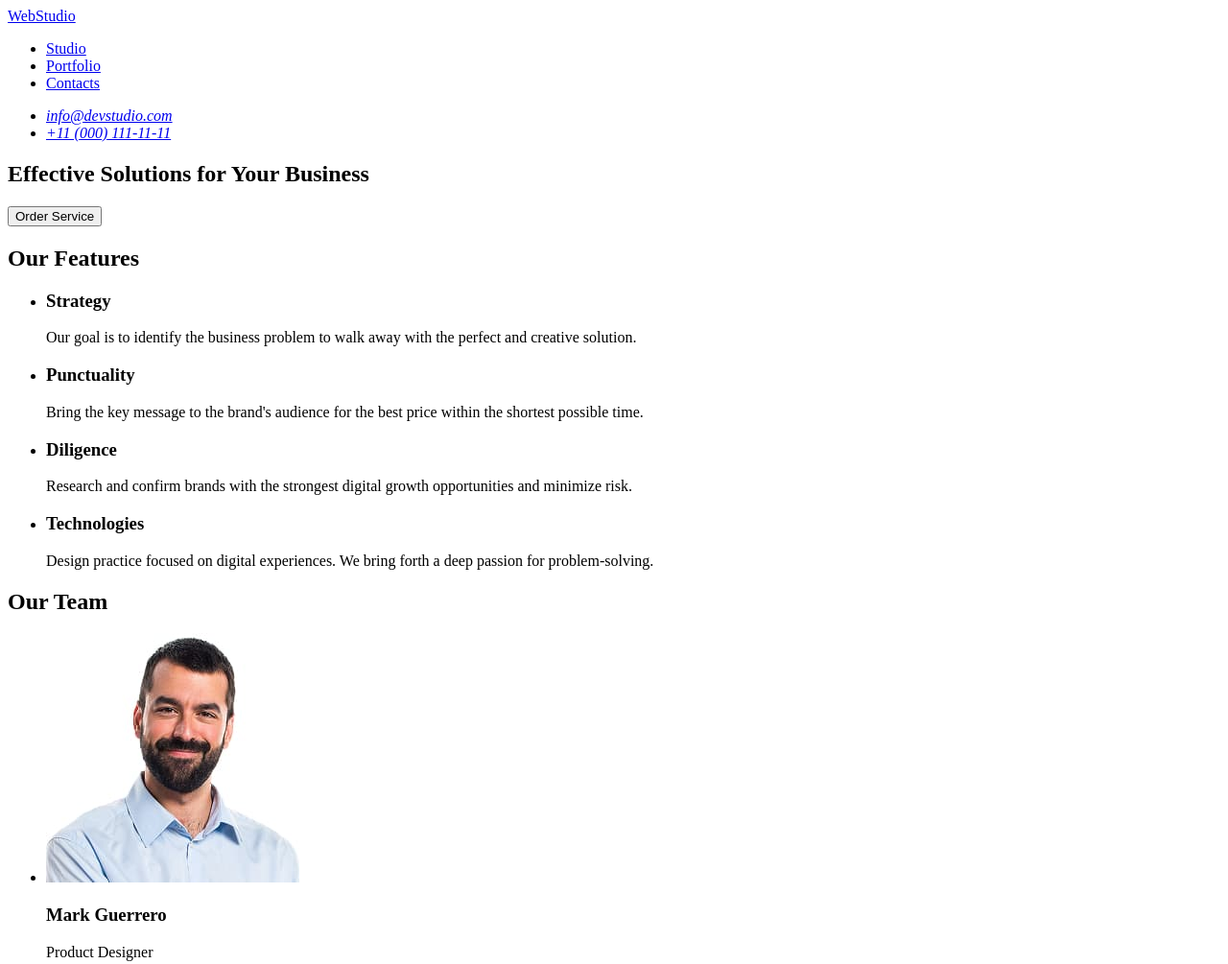
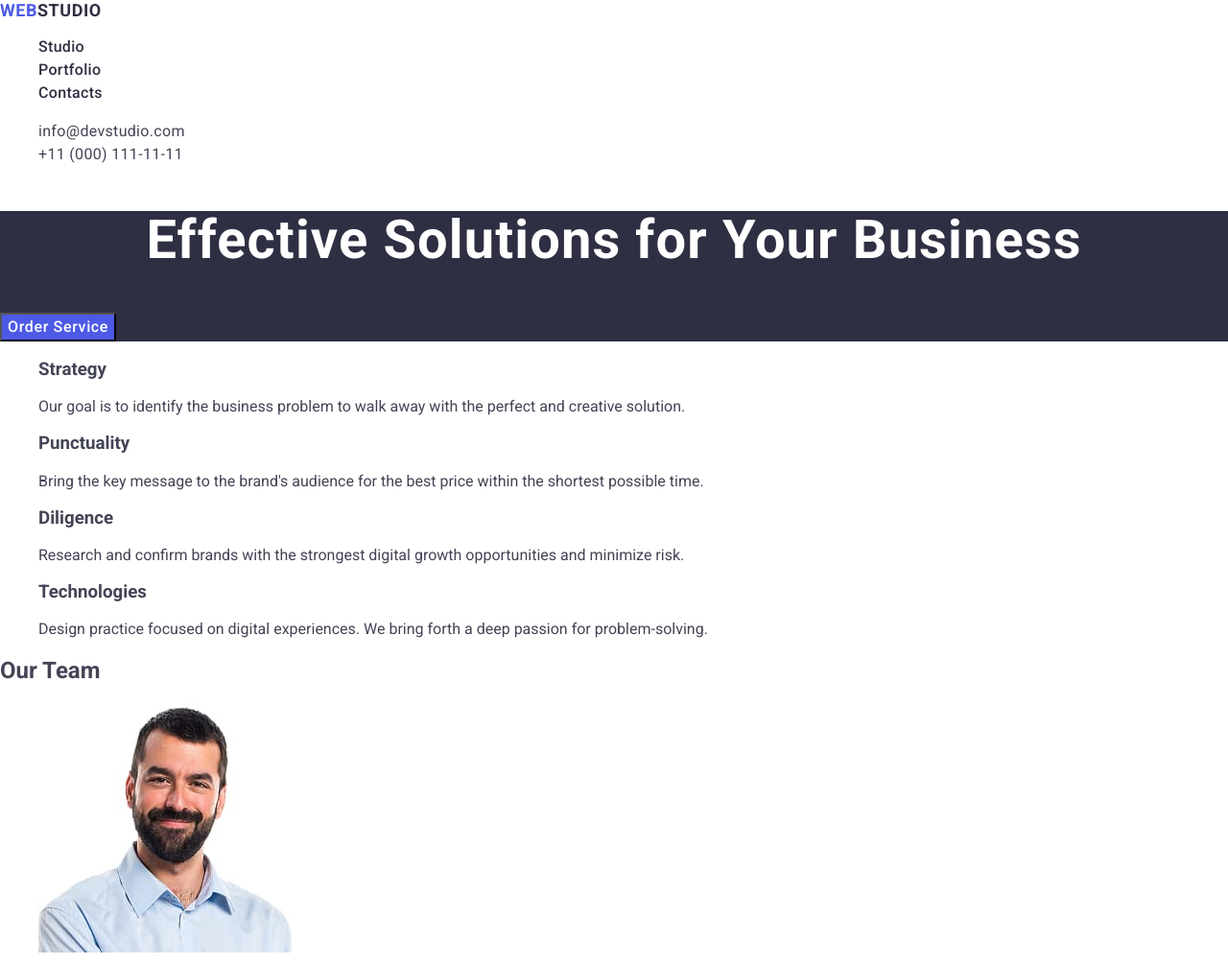
Before and after one commit to Lafanone/goit-markup-hw-02, a plain HTML site: page index.html in a window 1280 px wide. Shown: the top 1005 px of the page at 96% size. Drawn offline with nearby package versions, Linux system fonts and the light colour scheme.

Commit message:
New list

```diff
--- /dev/null
+++ b/css/styles.css
@@ -0,0 +1,72 @@
+body {
+            font-family: "Roboto", sans-serif;
+            color: #434455;
+            background-color: #fff;
+            }
+
+ul,ol{
+    list-style-type: none;
+}
+
+a{
+    text-decoration: none;
+}
+
+.logo{
+    font-family: "Roboto", sans-serif;
+    font-weight: 700;
+    font-size: 18px;
+    line-height: 1.17;
+    letter-spacing: 0.03em;
+    text-transform: uppercase;
+    color: #4d5ae5;
+}
+.header-logo .logo-part{
+    color: #2e2f42;
+}
+
+.nav-link{
+        font-weight: 500;
+        font-size: 16px;
+        line-height: 1.5;
+        letter-spacing: 0.02em;
+        color: #2e2f42;
+}
+
+.contacts{
+        font-style: normal;
+}
+.contacts-link{
+        font-size: 16px;
+        line-height: 1.5;
+        letter-spacing: 0.02em;
+        color: #434455;
+}
+
+.nav-link:hover,
+.nav-link:focus,
+.contacts-link:hover,
+.contacts-link:focus {
+    color: #404bbf
+}
+
+.solution{
+background: #2e2f42;
+}
+
+.main-heading{
+        font-size: 56px;
+        line-height: 1.07143;
+        letter-spacing: 0.02em;
+        text-align: center;
+        color: #fff;
+}
+
+.btn-primary{
+    font-weight: 500;
+    font-size: 16px;
+    line-height: 1.5;
+    letter-spacing: 0.04em;
+    color: #fff;
+    background: #4d5ae5;
+}
--- a/index.html
+++ b/index.html
@@ -4,35 +4,65 @@
     <meta charset="UTF-8" />
     <meta name="viewport" content="width=device-width, initial-scale=1.0" />
     <title>Webstudio</title>
+    <link
+      rel="stylesheet"
+      href="https://cdnjs.cloudflare.com/ajax/libs/modern-normalize/3.0.1/modern-normalize.min.css"
+      integrity="sha512-q6WgHqiHlKyOqslT/lgBgodhd03Wp4BEqKeW6nNtlOY4quzyG3VoQKFrieaCeSnuVseNKRGpGeDU3qPmabCANg=="
+      crossorigin="anonymous"
+      referrerpolicy="no-referrer"
+    />
+
+    <link rel="preconnect" href="https://fonts.googleapis.com" />
+    <link rel="preconnect" href="https://fonts.gstatic.com" crossorigin />
+    <link
+      href="https://fonts.googleapis.com/css2?family=Raleway:wght@700&family=Roboto:wght@400;500;700&display=swap"
+      rel="stylesheet"
+    />
+    <link rel="stylesheet" href="./css/styles.css" />
   </head>
+
   <body>
-    <header>
-      <nav>
-        <a href="./index.html">WebStudio</a>
-        <ul>
-          <li><a href="Studio">Studio</a></li>
-          <li><a href="Portfolio">Portfolio</a></li>
-          <li><a href="Contacts">Contacts</a></li>
+    <header class="page-header">
+      <nav class="header-nav">
+        <a class="logo header-logo" href="./index.html"
+          >Web<span class="logo-part">Studio</span></a
+        >
+        <ul class="nav-list">
+          <li class="nav-item">
+            <a class="nav-link" href="./index.html">Studio</a>
+          </li>
+          <li class="nav-item">
+            <a class="nav-link" href="">Portfolio</a>
+          </li>
+          <li class="nav-item">
+            <a class="nav-link" href="">Contacts</a>
+          </li>
         </ul>
       </nav>
 
-      <address>
-        <ul>
-          <li><a href="mailto:info@devstudio.com">info@devstudio.com</a></li>
-          <li><a href="tel:+110001111111">+11 (000) 111-11-11</a></li>
+      <address class="contacts">
+        <ul class="contacts-list">
+          <li class="contacts-item">
+            <a class="contacts-link" href="mailto:info@devstudio.com"
+              >info@devstudio.com</a
+            >
+          </li>
+          <li class="contacts-item">
+            <a class="contacts-link" href="tel:+110001111111"
+              >+11 (000) 111-11-11</a
+            >
+          </li>
         </ul>
       </address>
     </header>
 
     <main>
-      <section>
-        <h1>Effective Solutions for Your Business</h1>
-        <button type="button">Order Service</button>
+      <section class="solution">
+        <h1 class="main-heading">Effective Solutions for Your Business</h1>
+        <button class="btn-primary" type="button">Order Service</button>
       </section>
 
-      <section>
-        <h2>Our Features</h2>
-
+      <section class="Our Features">
         <ul>
           <li>
             <h3>Strategy</h3>
@@ -112,6 +142,67 @@
           </li>
         </ul>
       </section>
+
+      <section>
+        <h2>Our Portfolio</h2>
+        <ul>
+          <li>
+            <img src="./images/portfolio-1.jpg" alt="Banking App" width="360" />
+            <h3>Banking App</h3>
+            <p>App</p>
+          </li>
+
+          <li>
+            <img
+              src="./images/portfolio-2.jpg"
+              alt="Cashless Payment"
+              width="360"
+            />
+            <h3>Cashless Payment</h3>
+            <p>Marketing</p>
+          </li>
+
+          <li>
+            <img
+              src="./images/portfolio-3.jpg"
+              alt="Meditation App"
+              width="360"
+            />
+            <h3>Meditation App</h3>
+            <p>App</p>
+          </li>
+
+          <li>
+            <img
+              src="./images/portfolio-4.jpg"
+              alt="Taxi Service"
+              width="360"
+            />
+            <h3>Taxi Service</h3>
+            <p>Marketing</p>
+          </li>
+
+          <li>
+            <img
+              src="./images/portfolio-5.jpg"
+              alt="Screen Illustrations"
+              width="360"
+            />
+            <h3>Screen Illustrations</h3>
+            <p>Design</p>
+          </li>
+
+          <li>
+            <img
+              src="./images/portfolio-6.jpg"
+              alt="Online Courses"
+              width="360"
+            />
+            <h3>Online Courses</h3>
+            <p>Marketing</p>
+          </li>
+        </ul>
+      </section>
     </main>
 
     <footer>
```
Also changed, not shown: images/portfolio-1.jpg (added), images/portfolio-2.jpg (added), images/portfolio-3.jpg (added), images/portfolio-4.jpg (added), images/portfolio-5.jpg (added), images/portfolio-6.jpg (added).
